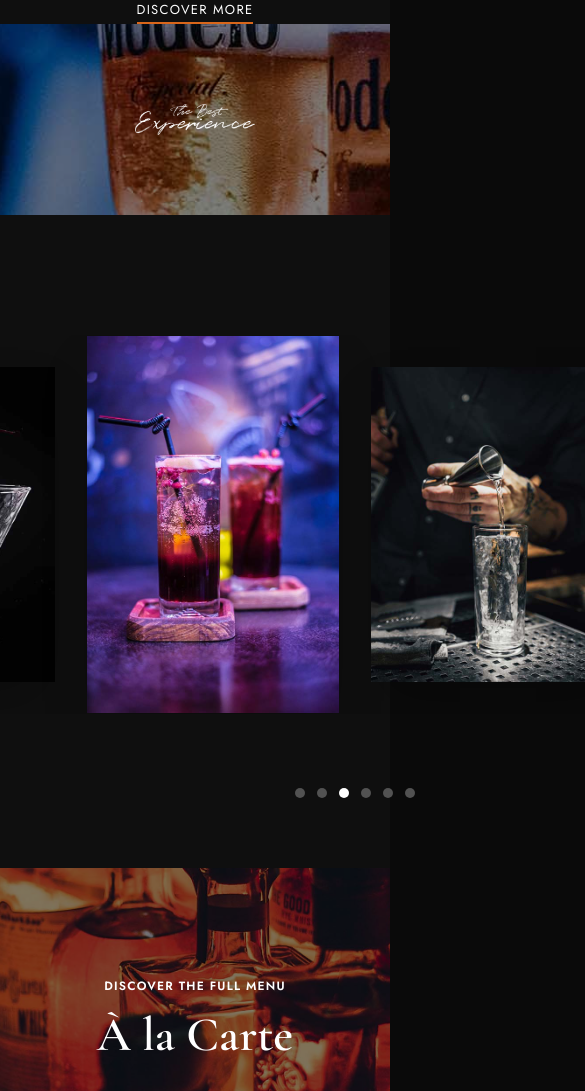
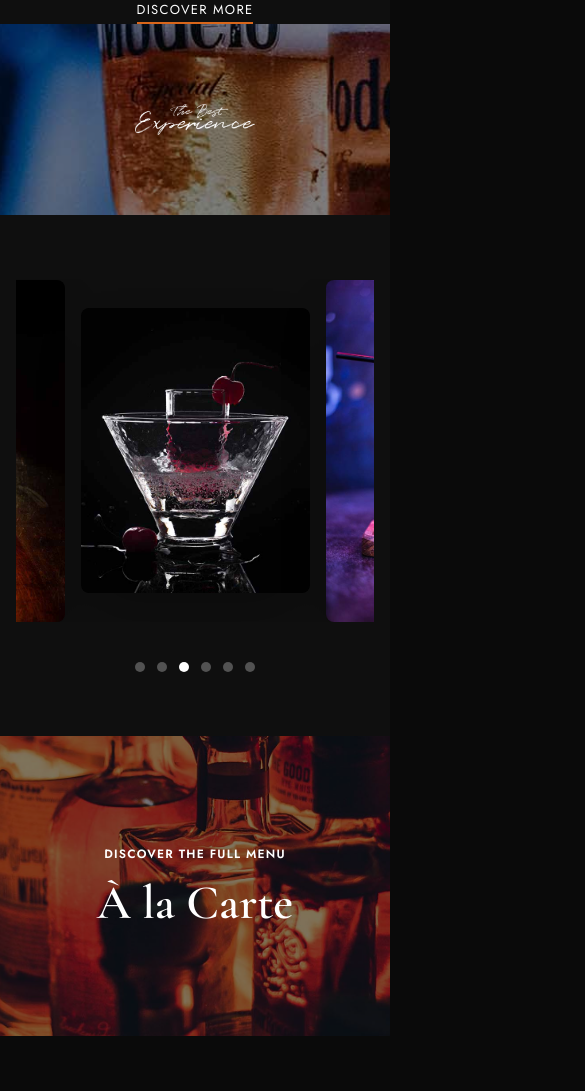
Before and after one commit to chrischiii21/phase2-project-v2, a website built with Vite: page index.html in a window 390 px wide. Shown: the part 1540-2631 px from the top of the page, 585 px wide, since content can reach past the window. Built offline with nearby package versions, Linux system fonts and the light colour scheme; files whose address does not match are found by name.

Commit message:
carousel 1 responsiveness --need for impriovement

```diff
--- a/index.html
+++ b/index.html
@@ -179,81 +179,88 @@
       </div>
     </section>
     <!--section 4 carousel 1-->
-    <section class="w-full bg-[#0f0f0f] pt-[120px] pb-[70px] relative">
-      <div class="mx-59 px-29.75 flex flex-col items-center font-sans">
+    <section class="w-full bg-[#0f0f0f] py-16 md:py-24 relative overflow-hidden">
+      <div class="max-w-7xl mx-auto px-4 sm:px-6 lg:px-8 flex flex-col items-center font-sans">
 
-        <div class="relative w-[1361px] h-full max-w-350 flex items-center align-center justify-center p-0 m-0">
+        <div class="relative w-full flex items-center justify-center">
 
           <button id="prevBtn"
-            class="group absolute left-4 md:left-12 z-20 flex items-center justify-center cursor-pointer p-4 h-full focus:outline-none">
-
+            class="group absolute left-0 md:-left-12 z-20 hidden md:flex items-center justify-center cursor-pointer p-2 h-full focus:outline-none">
             <div
-              class="relative flex items-center justify-start w-10 md:w-16 h-16 opacity-50 group-hover:opacity-100 transition-opacity duration-300">
-
+              class="relative flex items-center justify-start w-10 h-16 opacity-50 group-hover:opacity-100 transition-opacity duration-300">
               <div
-                class="absolute left-0 w-full h-0.5 bg-white origin-left transition-transform duration-300 group-hover:rotate-40">
-
+                class="absolute left-0 w-full h-0.5 bg-white origin-left transition-transform duration-300 group-hover:rotate-[35deg]">
               </div>
               <div
-                class="absolute left-0 w-full h-0.5 bg-white origin-left transition-transform duration-300 group-hover:-rotate-40">
+                class="absolute left-0 w-full h-0.5 bg-white origin-left transition-transform duration-300 group-hover:-rotate-[35deg]">
               </div>
             </div>
           </button>
-          <div id="slider" class="mb-[50px]
-         flex items-center
-         overflow-hidden
-         gap-8
-         px-8
-         w-full
-         max-w-[1168px]
-         mx-auto
-         scroll-smooth">
-            <div class="shrink-0 w-[252px] slide-item">
+
+          <div id="slider"
+            class="flex items-center overflow-x-auto snap-x snap-mandatory no-scrollbar gap-4 md:gap-8 px-4 w-full scroll-smooth">
+
+            <div class="shrink-0 w-[70%] sm:w-[45%] md:w-[252px] snap-center slide-item">
               <img src="./src/img/slider/img-15.jpg" alt="Martini Glass"
-                class="w-63 h-auto object-fill shadow-2xl transition-all duration-500" />
+                class="w-full h-auto object-cover shadow-2xl rounded-lg transition-all duration-500" />
             </div>
-            <div class="shrink-0 w-[252px] slide-item">
+
+            <div class="shrink-0 w-[70%] sm:w-[45%] md:w-[252px] snap-center slide-item">
               <img src="./src/img/slider/andrea-riezzo-1hKZ0A182Bk-unsplash-2.jpg" alt="Purple Drinks"
-                class="w-63 h-auto object-fill shadow-2xl transition-all duration-500" />
+                class="w-full h-auto object-cover shadow-2xl rounded-lg transition-all duration-500" />
             </div>
-            <div class="shrink-0 w-[252px] slide-item">
+
+            <div class="shrink-0 w-[70%] sm:w-[45%] md:w-[252px] snap-center slide-item">
               <img src="./src/img/slider/food-photographer-david-fedulov-aI5CWpiOOZM-unsplash.jpg"
-                alt="Bartender Pouring" class="w-63 h-auto object-fill shadow-2xl transition-all duration-500" />
+                alt="Bartender Pouring"
+                class="w-full h-auto object-cover shadow-2xl rounded-lg transition-all duration-500" />
             </div>
-            <div class="shrink-0 w-[252px] slide-item">
+
+            <div class="shrink-0 w-[70%] sm:w-[45%] md:w-[252px] snap-center slide-item">
               <img src="./src/img/slider/img-12.jpg" alt="Tropical Drinks"
-                class="w-63 h-auto object-fill shadow-2xl transition-all duration-500" />
+                class="w-full h-auto object-cover shadow-2xl rounded-lg transition-all duration-500" />
             </div>
-            <div class="shrink-0 w-[252px] slide-item">
+
+            <div class="shrink-0 w-[70%] sm:w-[45%] md:w-[252px] snap-center slide-item">
               <img src="./src/img/slider/img-13.jpg" alt="Tropical Drinks"
-                class="w-63 h-auto object-fill shadow-2xl transition-all duration-500" />
+                class="w-full h-auto object-cover shadow-2xl rounded-lg transition-all duration-500" />
             </div>
-            <div class="shrink-0 w-[252px] slide-item">
+
+            <div class="shrink-0 w-[70%] sm:w-[45%] md:w-[252px] snap-center slide-item">
               <img src="./src/img/slider/img-14.jpg" alt="Tropical Drinks"
-                class="w-63 h-auto object-fill shadow-2xl transition-all duration-500" />
+                class="w-full h-auto object-cover shadow-2xl rounded-lg transition-all duration-500" />
             </div>
           </div>
+
           <button id="nextBtn"
-            class="group absolute right-4 md:right-12 z-20 flex items-center justify-center cursor-pointer p-4 h-full focus:outline-none">
+            class="group absolute right-0 md:-right-12 z-20 hidden md:flex items-center justify-center cursor-pointer p-2 h-full focus:outline-none">
             <div
-              class="relative flex items-center justify-end w-10 md:w-16 h-16 opacity-50 group-hover:opacity-100 transition-opacity duration-300">
+              class="relative flex items-center justify-end w-10 h-16 opacity-50 group-hover:opacity-100 transition-opacity duration-300">
               <div
-                class="absolute right-0 w-full h-0.5 bg-white origin-right transition-transform duration-300 group-hover:-rotate-40">
+                class="absolute right-0 w-full h-0.5 bg-white origin-right transition-transform duration-300 group-hover:-rotate-[35deg]">
               </div>
               <div
-                class="absolute right-0 w-full h-0.5 bg-white origin-right transition-transform duration-300 group-hover:rotate-40">
+                class="absolute right-0 w-full h-0.5 bg-white origin-right transition-transform duration-300 group-hover:rotate-[35deg]">
               </div>
             </div>
           </button>
         </div>
-        <div class="flex items-center gap-3 mt-6">
-          <button onclick="goToSlide(0)" class="carousel-dot w-2.5 h-2.5 rounded-full bg-white"></button>
-          <button onclick="goToSlide(1)" class="carousel-dot w-2.5 h-2.5 rounded-full bg-neutral-600"></button>
-          <button onclick="goToSlide(2)" class="carousel-dot w-2.5 h-2.5 rounded-full bg-neutral-600"></button>
-          <button onclick="goToSlide(3)" class="carousel-dot w-2.5 h-2.5 rounded-full bg-neutral-600"></button>
-          <button onclick="goToSlide(4)" class="carousel-dot w-2.5 h-2.5 rounded-full bg-neutral-600"></button>
-          <button onclick="goToSlide(5)" class="carousel-dot w-2.5 h-2.5 rounded-full bg-neutral-600"></button>
+
+        <div class="flex items-center gap-3 mt-10">
+          <button onclick="goToSlide(0)"
+            class="carousel-dot w-2.5 h-2.5 rounded-full bg-white transition-colors"></button>
+          <button onclick="goToSlide(1)"
+            class="carousel-dot w-2.5 h-2.5 rounded-full bg-neutral-600 transition-colors"></button>
+          <button onclick="goToSlide(2)"
+            class="carousel-dot w-2.5 h-2.5 rounded-full bg-neutral-600 transition-colors"></button>
+          <button onclick="goToSlide(3)"
+            class="carousel-dot w-2.5 h-2.5 rounded-full bg-neutral-600 transition-colors"></button>
+          <button onclick="goToSlide(4)"
+            class="carousel-dot w-2.5 h-2.5 rounded-full bg-neutral-600 transition-colors"></button>
+          <button onclick="goToSlide(5)"
+            class="carousel-dot w-2.5 h-2.5 rounded-full bg-neutral-600 transition-colors"></button>
         </div>
+      </div>
     </section>
     <!--section 5 ala carte banner-->
     <section class="relative w-full h-75 md:h-100 lg:h-125 sm:h-80 overflow-hidden bg-[#0f0f0f] py-20">
```
